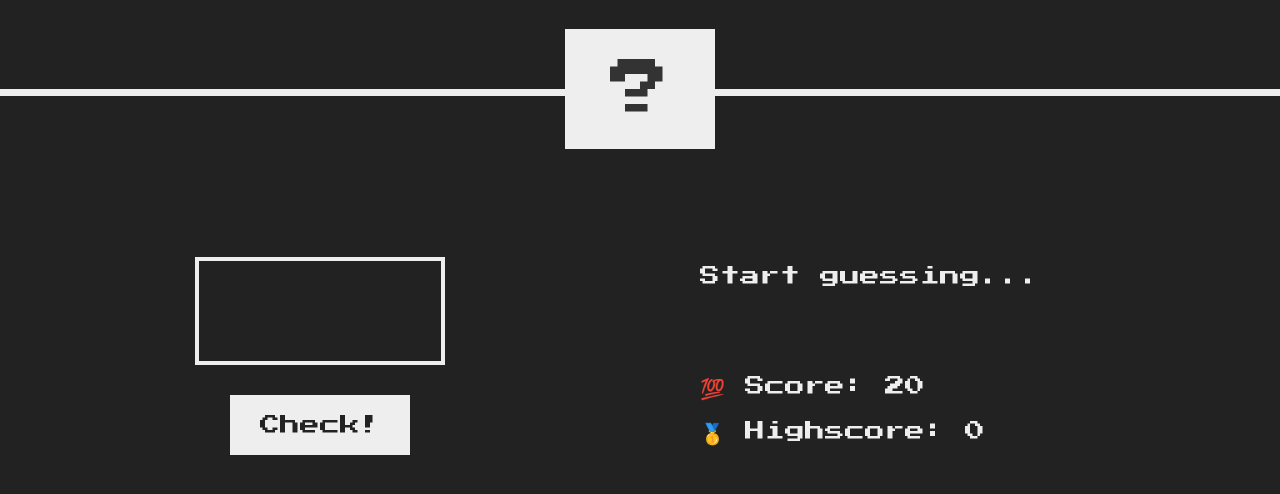
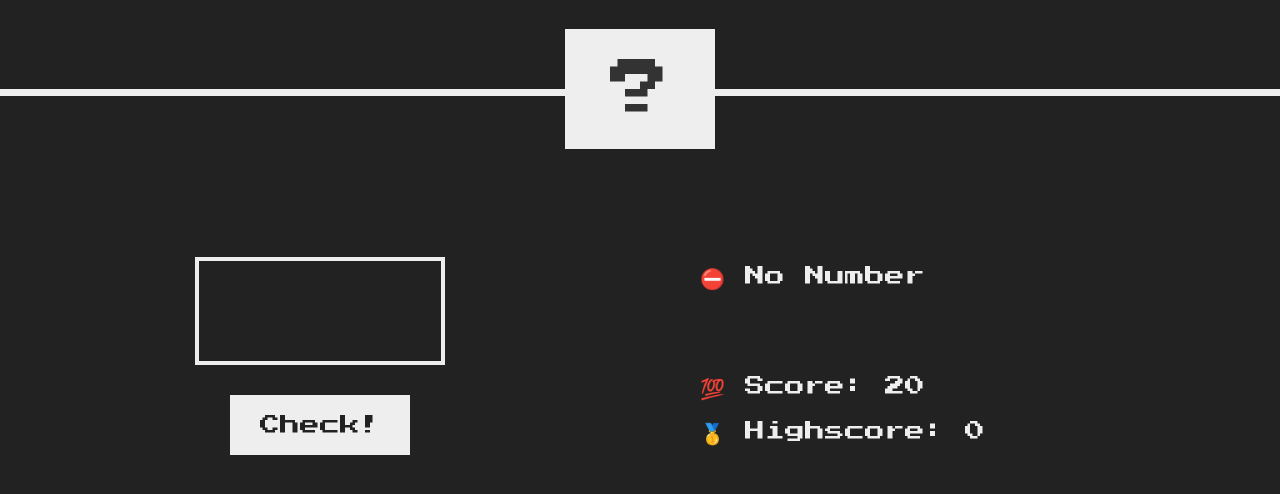
Before and after one commit to kNicholas-8761/guess-my-number, a plain HTML site: page index.html in a window 1280 px wide. Both pictures are taken after a click on the button "Check!". Shown: the part 184-678 px from the top of the page. Drawn offline with Linux system fonts and the light colour scheme.

Commit message:
check if there is any user input

```diff
--- a/index.html
+++ b/index.html
@@ -27,6 +27,6 @@
         </p>
       </section>
     </main>
-    <script src="script.js"></script>
+    <script src="/index.js"></script>
   </body>
 </html>
--- a/index.js
+++ b/index.js
@@ -0,0 +1,10 @@
+"use strict";
+
+document.querySelector(".check").addEventListener("click", function () {
+  const guess = Number(document.querySelector(".guess").value);
+  console.log(typeof guess, guess);
+
+  if (!guess) {
+    document.querySelector(".message").textContent = "⛔️ No Number ";
+  }
+});
```
